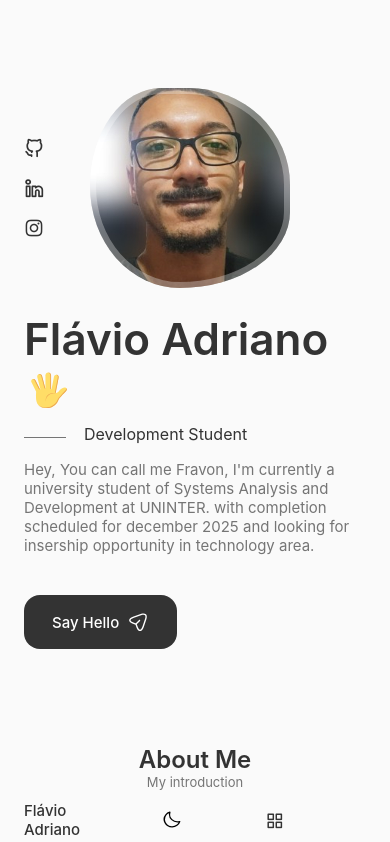
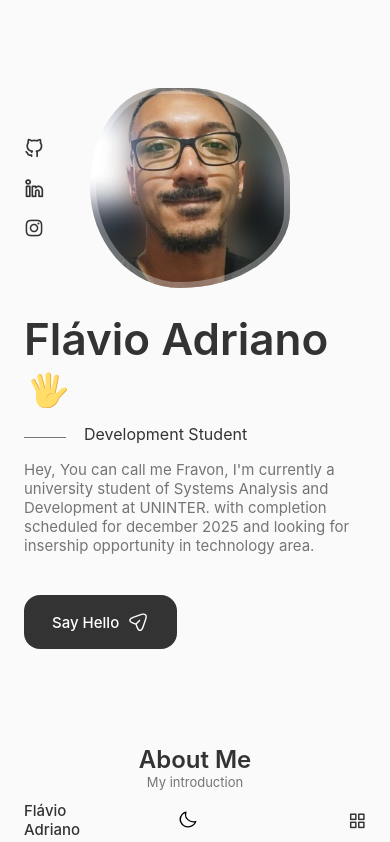
Before and after one commit to FravonDev/portfolio, a React (Vite) app: page / in a window 390 px wide. Shown: the top 842 px of the page. Built offline with nearby package versions, Linux system fonts and the light colour scheme.

Commit message:
style: centered theme button

```diff
--- a/src/components/Header/header.css
+++ b/src/components/Header/header.css
@@ -104,7 +104,6 @@
     }
 
     .nav .button__theme {
-        margin-left: 1rem;
         grid-column: 2/3;
         grid-row: 1/2;
     }
@@ -142,16 +141,19 @@
         color: var(--title-color-dark);
     }
 
-    .nav__toggle {
-        font-size: 1.1rem;
-        cursor: pointer;
-    }
 
     .nav__icon,
     .nav__close,
     .nav__toggle {
         display: block;
     }
+
+    .nav__toggle {
+        font-size: 1.1rem;
+        cursor: pointer;
+        text-align: end;
+    }
+
 }
 
 /*small devices */
```
